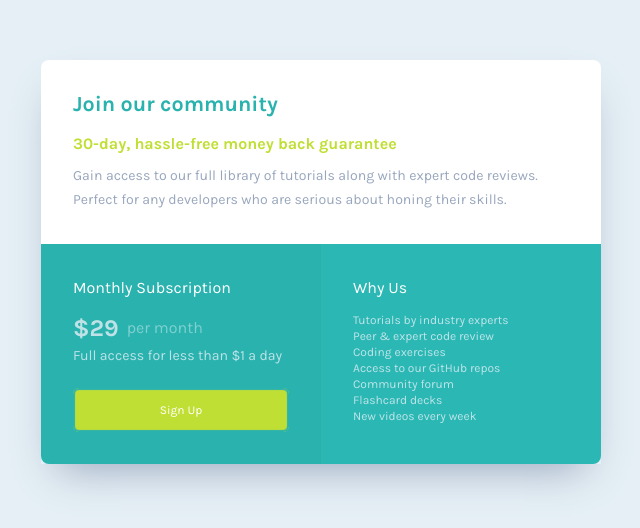
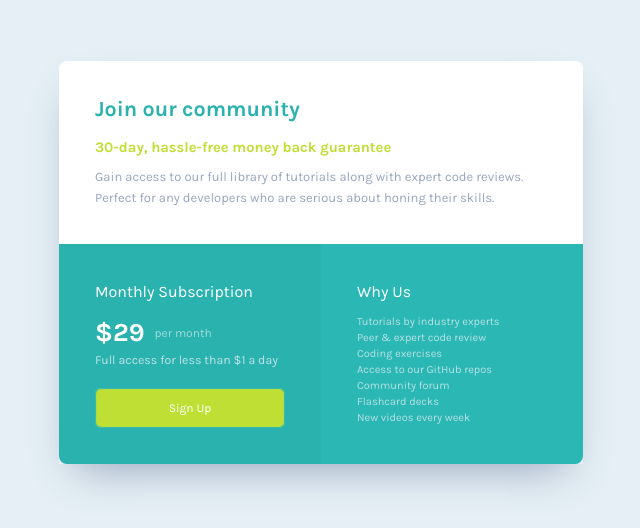
Before and after one commit to trybrito/single-price-grid-component, a React (Create React App) app: page / in a window 1280 px wide. Shown: the part 138-666 px from the top of the page, without its empty margins (319-959 px from the left). Built offline with nearby package versions, Linux system fonts and the light colour scheme.

Commit message:
style: implements desktop design, organize the styles and add button animation

```diff
--- a/src/components/Button/index.tsx
+++ b/src/components/Button/index.tsx
@@ -1,4 +1,5 @@
 import { ReactNode } from "react";
+import styles from "./styles.module.css";
 
 type ButtonProps = {
   children: ReactNode;
@@ -7,8 +8,9 @@ type ButtonProps = {
 export default function Button({ children }: ButtonProps) {
   return (
     <button
-      className="bg-primary-bright-yellow rounded-md shadow-button p-3.5 w-full text-xs"
+      className={styles["btn-primary"]}
       type="button"
+      data-content={children}
     >
       {children}
     </button>
--- /dev/null
+++ b/src/components/Button/styles.module.css
@@ -0,0 +1,40 @@
+@tailwind components;
+
+button.btn-primary {
+  @apply relative
+  w-full
+  p-3
+  text-xs
+  bg-primary-bright-yellow
+  shadow-light-cyan-button
+  rounded-md
+  transition-all
+  duration-[650ms]
+  hover:origin-center-bottom
+  after:content-[attr(data-content)]
+  after:absolute
+  after:box-border
+  after:top-[-100%]
+  after:left-0
+  after:w-full
+  after:p-3
+  after:mt-0.5
+  after:bg-primary-light-cyan
+  after:shadow-yellow-button
+  after:rounded-md
+  after:origin-left-bottom;
+}
+
+@layer components {
+  button.btn-primary {
+    transform-style: preserve-3d;
+  }
+
+  button.btn-primary:hover {
+    transform: rotateX(-90deg) translateY(100%);
+  }
+
+  button.btn-primary::after {
+    transform: rotateX(90deg);
+  }
+}
--- a/src/pages/Home/index.tsx
+++ b/src/pages/Home/index.tsx
@@ -1,16 +1,13 @@
 import Button from "../../components/Button";
+import styles from "./styles.module.css";
 
 export default function Home() {
   return (
-    <main className="shadow-card w-140">
-      <div className="bg-neutral-white p-8 rounded-t-lg">
-        <h1 className="text-primary-cyan font-bold text-main-title mb-2">
-          Join our community
-        </h1>
-        <p className="text-neutral-grayish-blue text-subtitle">
-          <strong className="text-primary-bright-yellow text-base leading-10">
-            30-day, hassle-free money back guarantee
-          </strong>
+    <main className={styles.card}>
+      <div className={styles["top-card-container"]}>
+        <h1>Join our community</h1>
+        <p>
+          <strong>30-day, hassle-free money back guarantee</strong>
           <br />
           Gain access to our full library of tutorials along with expert code
           reviews.
@@ -19,23 +16,21 @@ export default function Home() {
         </p>
       </div>
 
-      <div className="flex">
-        <section className="w-full bg-primary-cyan p-8 rounded-bl-lg">
-          <h2 className="mb-3">Monthly Subscription</h2>
-          <p className="text-neutral-light-gray text-subtitle mb-5 opacity-80">
-            <strong className="flex items-center text-2xl">
+      <div className={styles["bottom-card-container"]}>
+        <section className={styles["left-column"]}>
+          <h2>Monthly Subscription</h2>
+          <div>
+            <strong>
               &#36;29
-              <span className="text-base text-neutral-white font-normal ml-2 opacity-50">
-                per month
-              </span>
+              <span>per month</span>
             </strong>
-            Full access for less than &#36;1 a day
-          </p>
+            <p>Full access for less than &#36;1 a day</p>
+          </div>
           <Button>Sign Up</Button>
         </section>
-        <section className="w-full bg-primary-light-cyan rounded-br-lg p-8">
-          <h2 className="mb-3">Why Us</h2>
-          <p className="text-neutral-light-gray text-xs opacity-80">
+        <section className={styles["right-column"]}>
+          <h2>Why Us</h2>
+          <p>
             Tutorials by industry experts
             <br />
             Peer &amp; expert code review
@@ -52,24 +47,6 @@ export default function Home() {
           </p>
         </section>
       </div>
-
-      {/*
-
-
-
-
-
-
-
-
-
-
-
-
-
-
-
-       */}
     </main>
   );
 }
--- /dev/null
+++ b/src/pages/Home/styles.module.css
@@ -0,0 +1,80 @@
+main.card {
+  @apply w-131
+  shadow-card;
+}
+
+div.top-card-container {
+  @apply bg-neutral-white
+  p-9
+  rounded-t-lg;
+}
+
+div.top-card-container h1 {
+  @apply mb-[0.5625rem]
+  font-bold
+  text-primary-cyan
+  text-main-title;
+}
+
+div.top-card-container p {
+  @apply text-subtitle
+  text-neutral-grayish-blue;
+}
+
+div.top-card-container p strong {
+  @apply text-[0.915625rem]
+  leading-9
+  text-primary-bright-yellow;
+}
+
+div.bottom-card-container {
+  @apply flex;
+}
+
+div.bottom-card-container section {
+  @apply w-full
+  p-9;
+}
+
+div.bottom-card-container section.left-column {
+  @apply bg-primary-cyan
+  rounded-bl-lg;
+}
+
+section.left-column div p {
+  @apply mb-5
+  text-[0.771875rem]
+  leading-4
+  text-neutral-light-gray
+  opacity-80;
+}
+
+section.left-column div strong {
+  @apply flex
+  items-center
+  text-price
+  opacity-100;
+}
+
+section.left-column div strong span {
+  @apply ml-2.5
+  font-normal
+  text-xs
+  text-neutral-white
+  opacity-[0.55];
+}
+
+div.bottom-card-container section.right-column {
+  @apply bg-primary-light-cyan
+  rounded-br-lg;
+}
+
+section.right-column p {
+  @apply text-left-column
+  text-neutral-light-gray
+  opacity-75;
+}
+
+div.bottom-card-container h2 {
+  @apply mb-2.5;
+}
--- a/tailwind.config.js
+++ b/tailwind.config.js
@@ -16,17 +16,27 @@ module.exports = {
         "grayish-blue": "hsl(218, 22%, 67%)",
       },
     },
+    transformOrigin: {
+      "left-bottom": "left bottom",
+      "center-bottom": "center bottom",
+    },
+    rotate: {
+      "x-90": "transform: rotateX(90deg)",
+    },
+    boxShadow: {
+      card: "0 20px 40px -16px hsl(218, 22%, 67%)",
+      "light-cyan-button": "inset 0 0 1px 1px hsl(179, 62%, 44.5%)",
+      "yellow-button": "inset 0 0 1px 1px hsl(71, 73%, 54%)",
+    },
     extend: {
       fontSize: {
         "main-title": "1.34375rem",
-        subtitle: ["0.8828125rem", "1.5rem"],
+        subtitle: ["0.8125rem", "1.3125rem"],
+        price: ["1.625rem", "2.375rem"],
+        "left-column": ["0.6875rem", "1rem"],
       },
       spacing: {
-        140: "35rem",
-      },
-      boxShadow: {
-        card: "0 20px 40px -16px hsl(218, 22%, 67%)",
-        button: "inset 0 0 1px 2px hsl(179, 62%, 43%)",
+        131: "32.75rem",
       },
     },
   },
```
